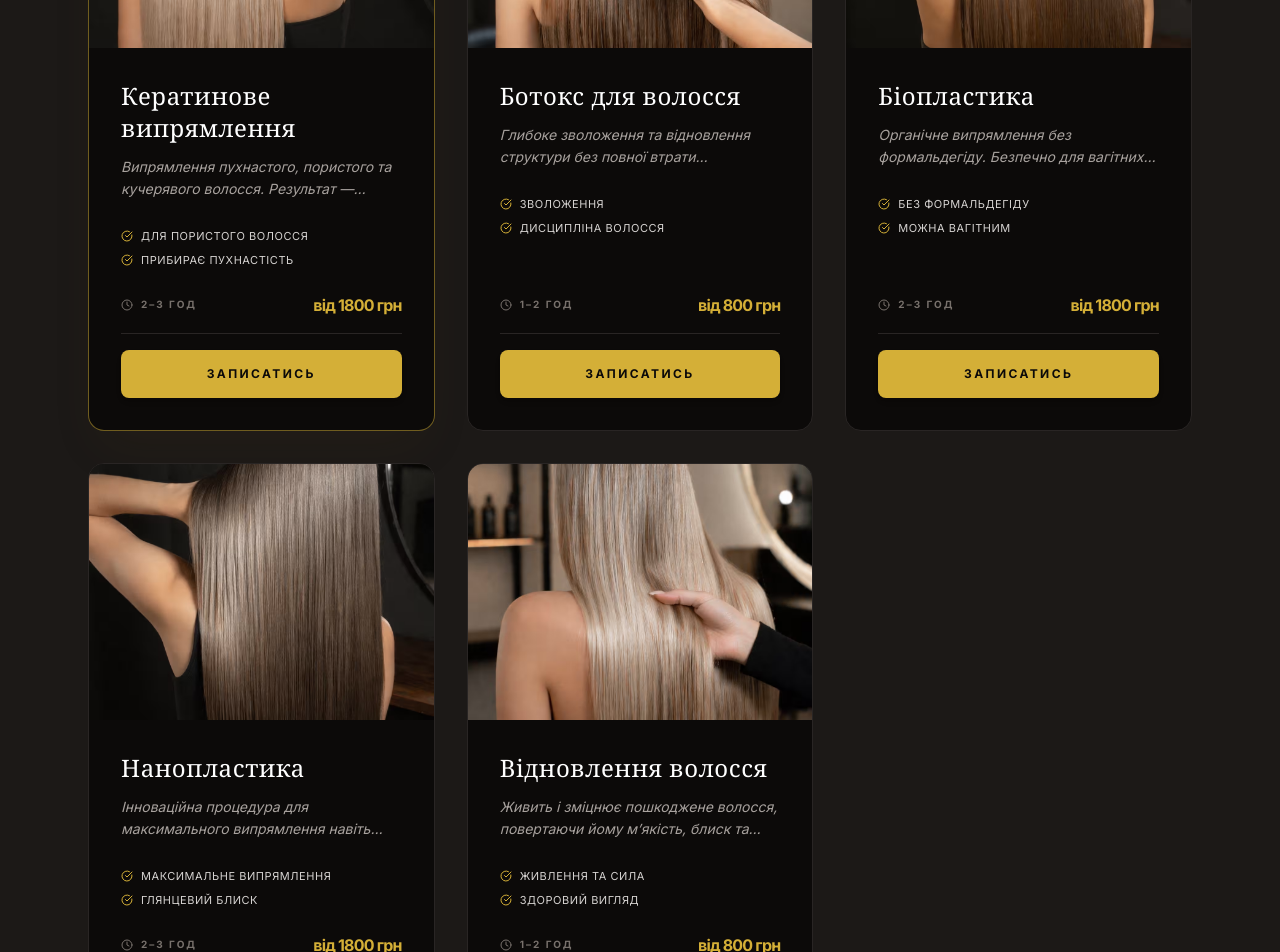
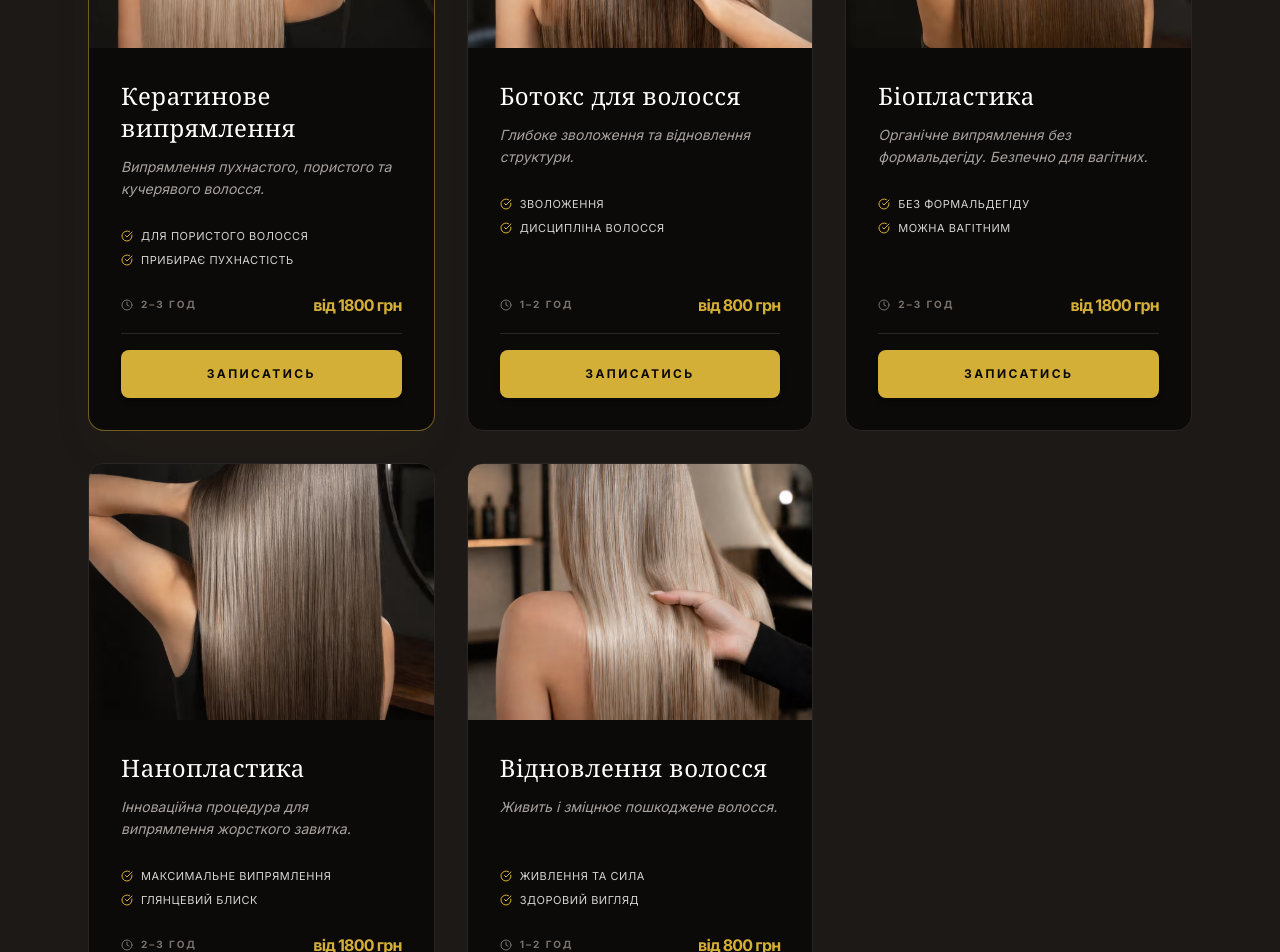
Before and after one commit to vasyl-digimon/haircare-mvp-website, a React (Vite) app: page / in a window 1280 px wide. Shown: the part 2160-3112 px from the top of the page. Built offline with nearby package versions, Linux system fonts and the light colour scheme.

Commit message:
services lil changes

```diff
--- a/src/components/Services.tsx
+++ b/src/components/Services.tsx
@@ -4,7 +4,7 @@ const services = [
   {
     title: 'Кератинове випрямлення',
     slug: '/keratynove-vyrivnyuvannya-lviv',
-    description: 'Випрямлення пухнастого, пористого та кучерявого волосся. Результат — ідеальна гладкість та дзеркальний блиск.',
+    description: 'Випрямлення пухнастого, пористого та кучерявого волосся.',
     duration: '2–3 год',
     price: 'від 1800 грн',
     features: ['Для пористого волосся', 'Прибирає пухнастість'],
@@ -14,7 +14,7 @@ const services = [
   {
     title: 'Ботокс для волосся',
     slug: '/botoks-volossya-lviv',
-    description: 'Глибоке зволоження та відновлення структури без повної втрати природного об’єму.',
+    description: 'Глибоке зволоження та відновлення структури.',
     duration: '1–2 год',
     price: 'від 800 грн',
     features: ['Зволоження', 'Дисципліна волосся'],
@@ -24,7 +24,7 @@ const services = [
   {
     title: 'Біопластика',
     slug: '/bioplastyka-volossya-lviv',
-    description: 'Органічне випрямлення без формальдегіду. Безпечно для вагітних. Розгладжує та прибирає пухнастість.',
+    description: 'Органічне випрямлення без формальдегіду. Безпечно для вагітних.',
     duration: '2–3 год',
     price: 'від 1800 грн',
     features: ['Без формальдегіду', 'Можна вагітним'],
@@ -34,7 +34,7 @@ const services = [
   {
     title: 'Нанопластика',
     slug: '/nanoplastyka-volossya-lviv',
-    description: 'Інноваційна процедура для максимального випрямлення навіть найскладнішого та жорсткого завитка.',
+    description: 'Інноваційна процедура для випрямлення жорсткого завитка.',
     duration: '2–3 год',
     price: 'від 1800 грн',
     features: ['Максимальне випрямлення', 'Глянцевий блиск'],
@@ -44,7 +44,7 @@ const services = [
   {
     title: 'Відновлення волосся',
     slug: '/vidnovlennya-volossya-lviv',
-    description: 'Живить і зміцнює пошкоджене волосся, повертаючи йому м’якість, блиск та здоровий вигляд.',
+    description: 'Живить і зміцнює пошкоджене волосся.',
     duration: '1–2 год',
     price: 'від 800 грн',
     features: ['Живлення та сила', 'Здоровий вигляд'],
```
